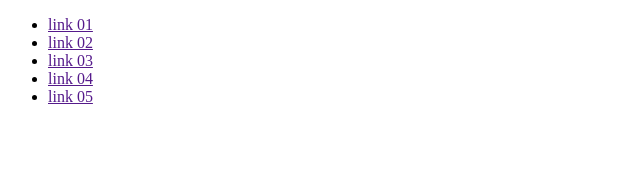
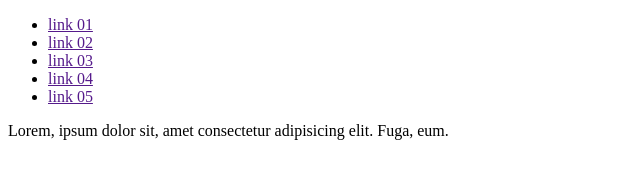
Before and after one commit to mardon1/mardon1.github.io, a plain HTML site: page index.html in a window 1280 px wide. Shown: the whole page, without its empty margins (0-640 px from the left). Drawn offline with Linux system fonts and the light colour scheme.

Commit message:
Makr first version of site-footer

```diff
--- a/index.html
+++ b/index.html
@@ -15,5 +15,11 @@
 			<li><a href="">link 05</a></li>
 		</ul>
 	</nav>
+
+	<footer class="site-footer">
+		<div class="container">
+			<p>Lorem, ipsum dolor sit, amet consectetur adipisicing elit. Fuga, eum.</p>
+		</div>
+	</footer>
 </body>
 </html>
--- a/styles.css
+++ b/styles.css
@@ -1 +1,3 @@
 /*Moslashuvchan savbar stillari*/
+
+/*footrning qoyilmaqom stillari*/
```
